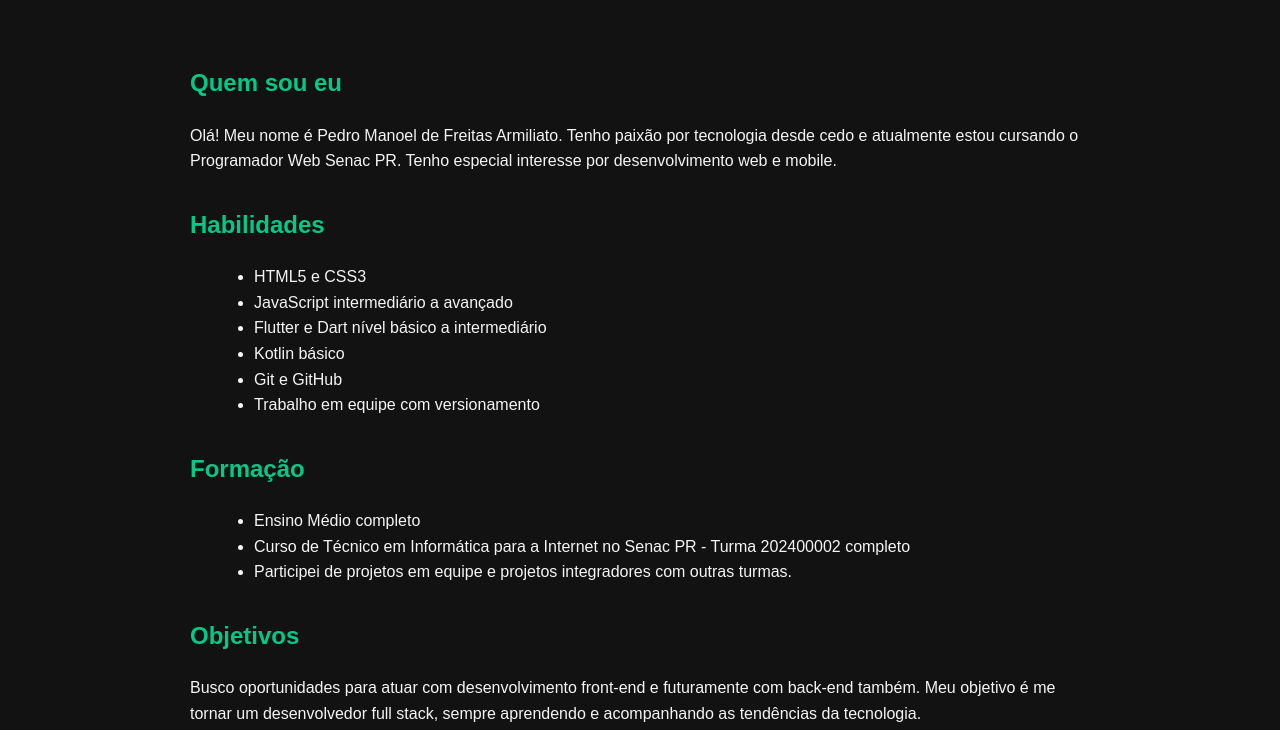
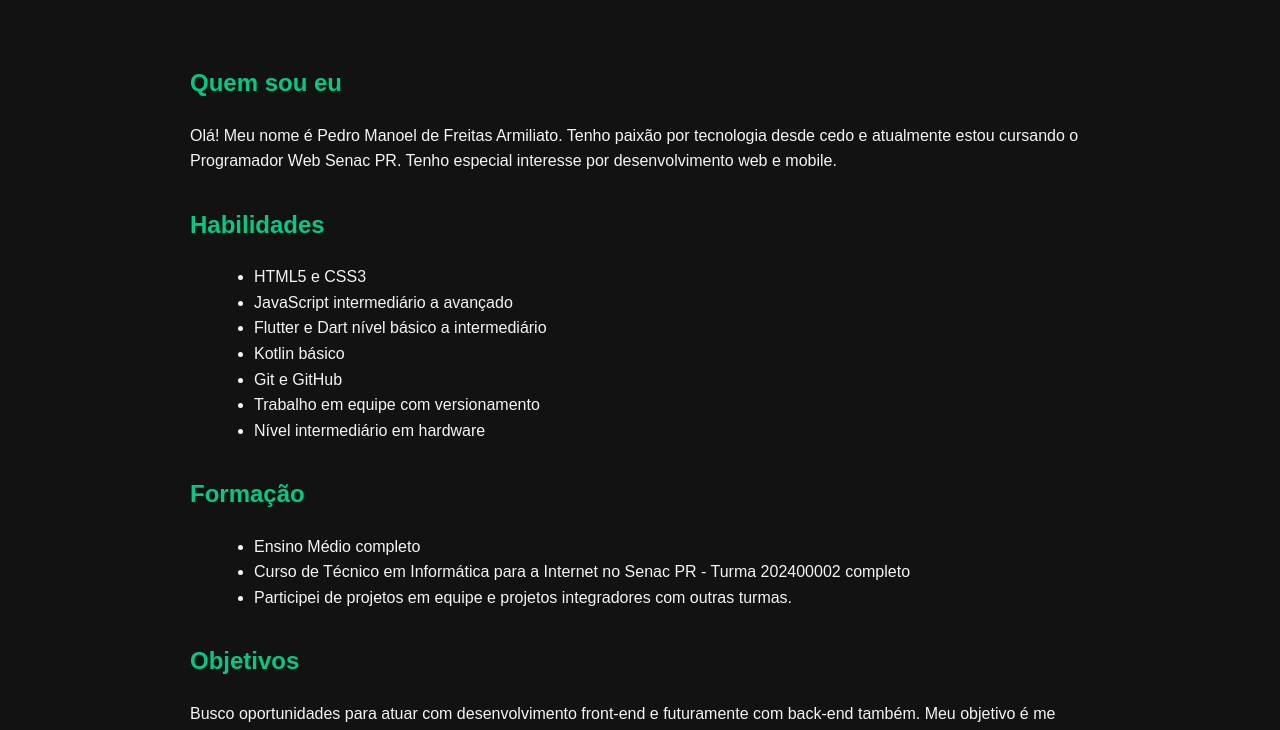
Before and after one commit to lion1536/portfolio-pedroarmiliato, a plain HTML site: page sobre.html in a window 1280 px wide. Shown: the part 70-800 px from the top of the page. Drawn offline with Linux system fonts and the light colour scheme.

Commit message:
Hardware

```diff
--- a/sobre.html
+++ b/sobre.html
@@ -35,6 +35,7 @@
           <li>Kotlin básico</li>
           <li>Git e GitHub</li>
           <li>Trabalho em equipe com versionamento</li>
+          <li>Nível intermediário em hardware</li>
         </ul>
       </section>
 
```
